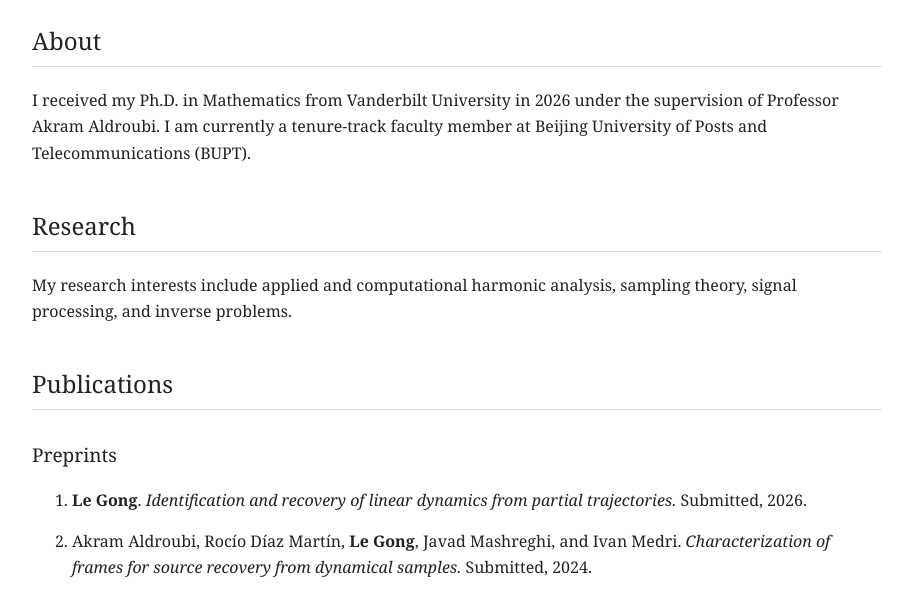
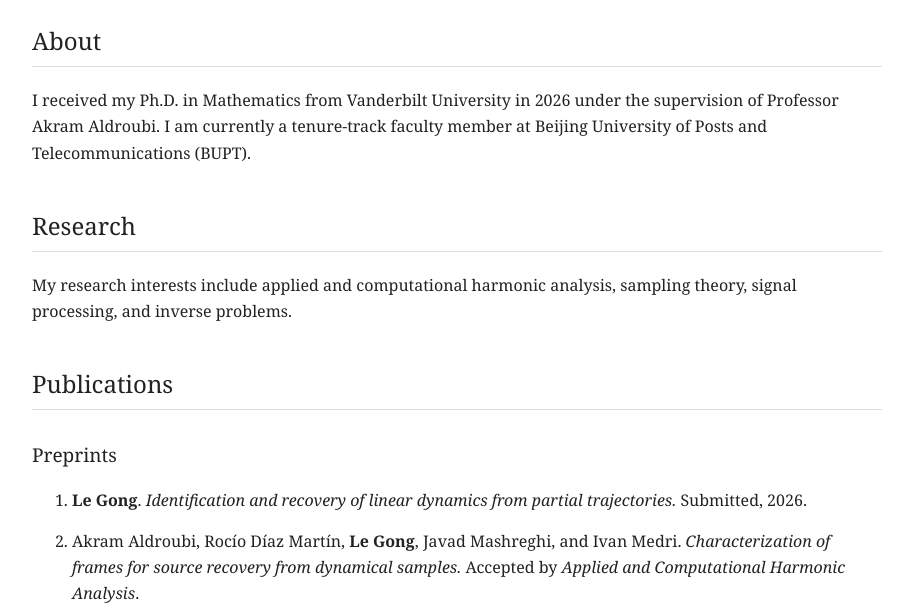
Before and after one commit to legong1/legong1.github.io, a plain HTML site: page index.html in a window 1280 px wide. Shown: the part 189-800 px from the top of the page, without its empty margins (183-1096 px from the left). Drawn offline with Linux system fonts and the light colour scheme.

Commit message:
Update publication status in index.html

```diff
--- a/index.html
+++ b/index.html
@@ -96,7 +96,7 @@
     Akram Aldroubi, Rocío Díaz Martín, <strong>Le Gong</strong>,
     Javad Mashreghi, and Ivan Medri.
     <em>Characterization of frames for source recovery from dynamical samples.</em>
-    Submitted, 2024.
+    Accepted by <em>Applied and Computational Harmonic Analysis</em>.
   </li>
 </ol>
 
```
